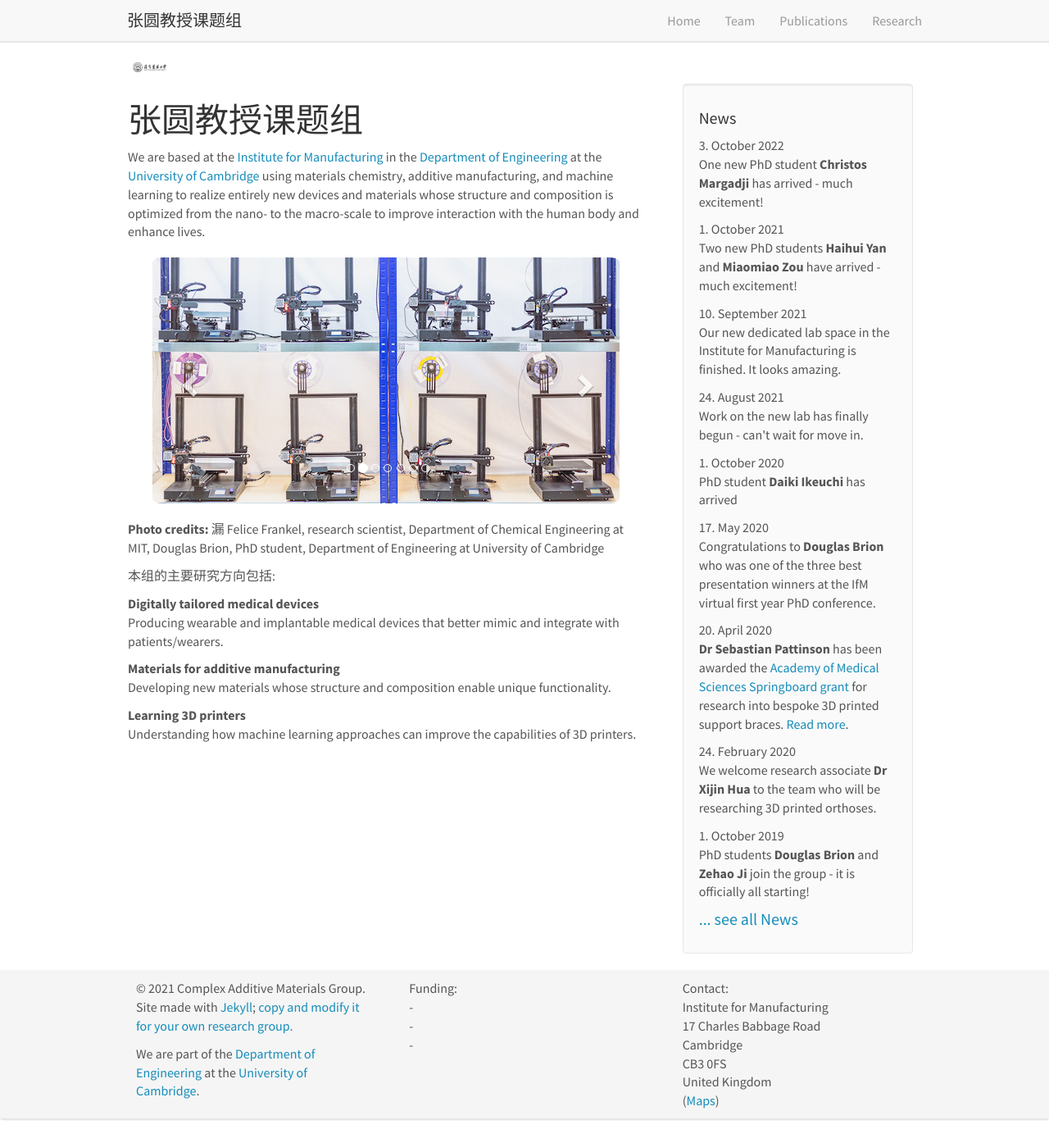
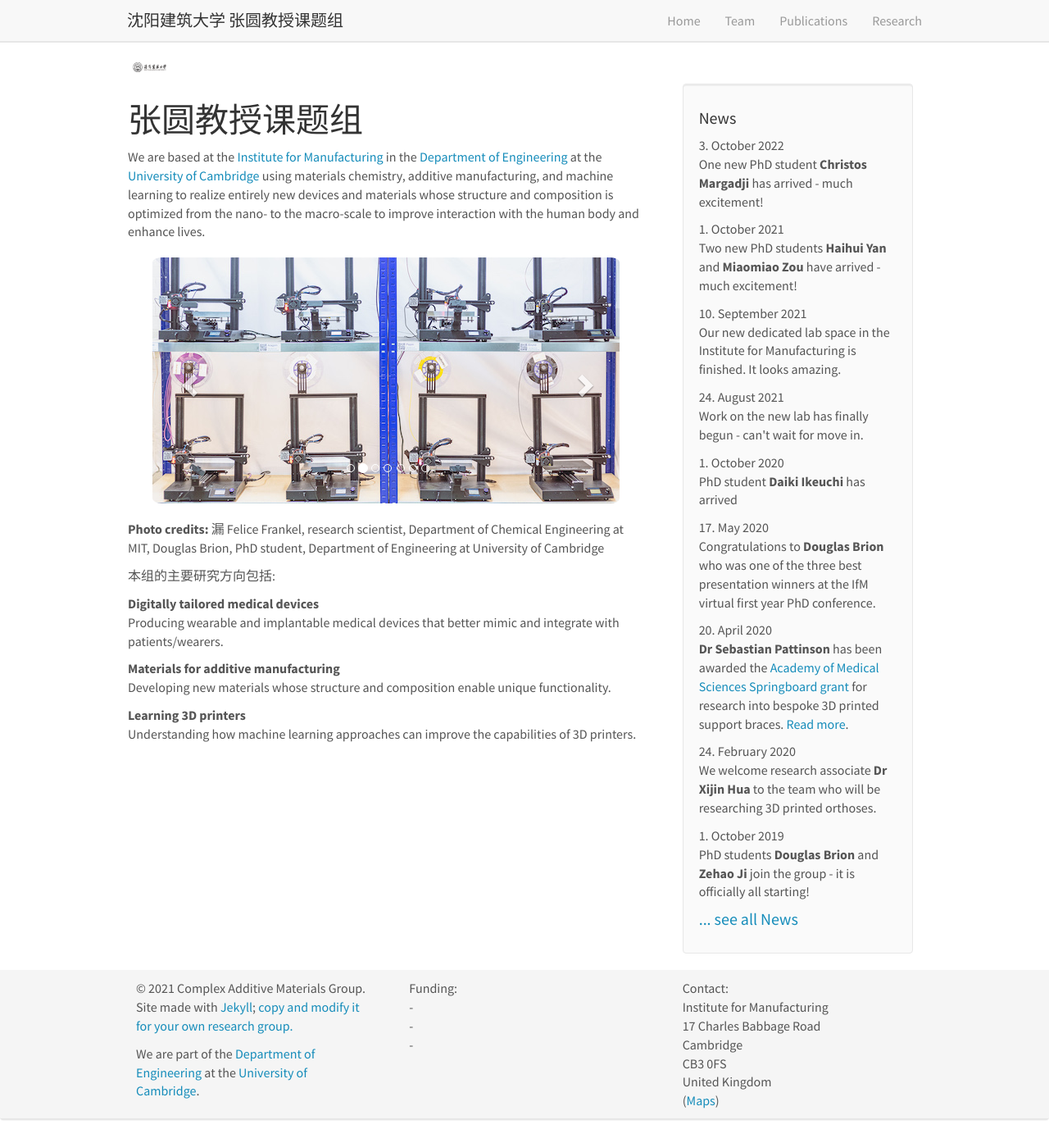
Before and after one commit to BZM2000/BZM2000.github.iottt, a Jekyll site: the page built from _pages/home.md, in a window 1280 px wide and 1388 px high. Shown: the whole window at 82% size. Built offline with Jekyll 4.4.1, drawn with Linux system fonts in a browser that asks for light colours; nearby versions of some CDN libraries.

Commit message:
Update header.html

```diff
--- a/_includes/header.html
+++ b/_includes/header.html
@@ -7,7 +7,7 @@
 		<span class="icon-bar"></span>
 		<span class="icon-bar"></span>
 	  </button>
-        <a class="navbar-brand" href="{{ site.url }}{{ site.baseurl }}/">张圆教授课题组</a>
+        <a class="navbar-brand" href="{{ site.url }}{{ site.baseurl }}/">沈阳建筑大学 张圆教授课题组</a>
     </div>
 	<div class="collapse navbar-collapse" id="navbar-collapse-1">
 	  <ul class="nav navbar-nav navbar-right">
```
